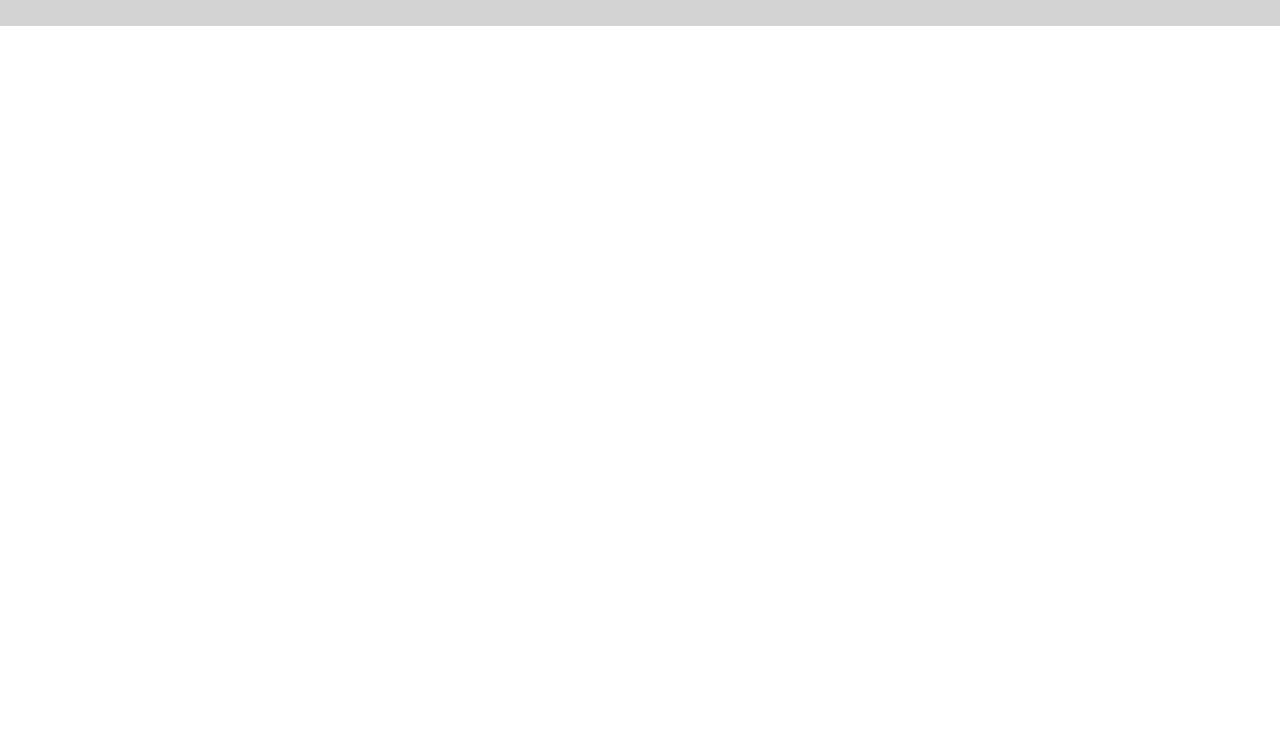
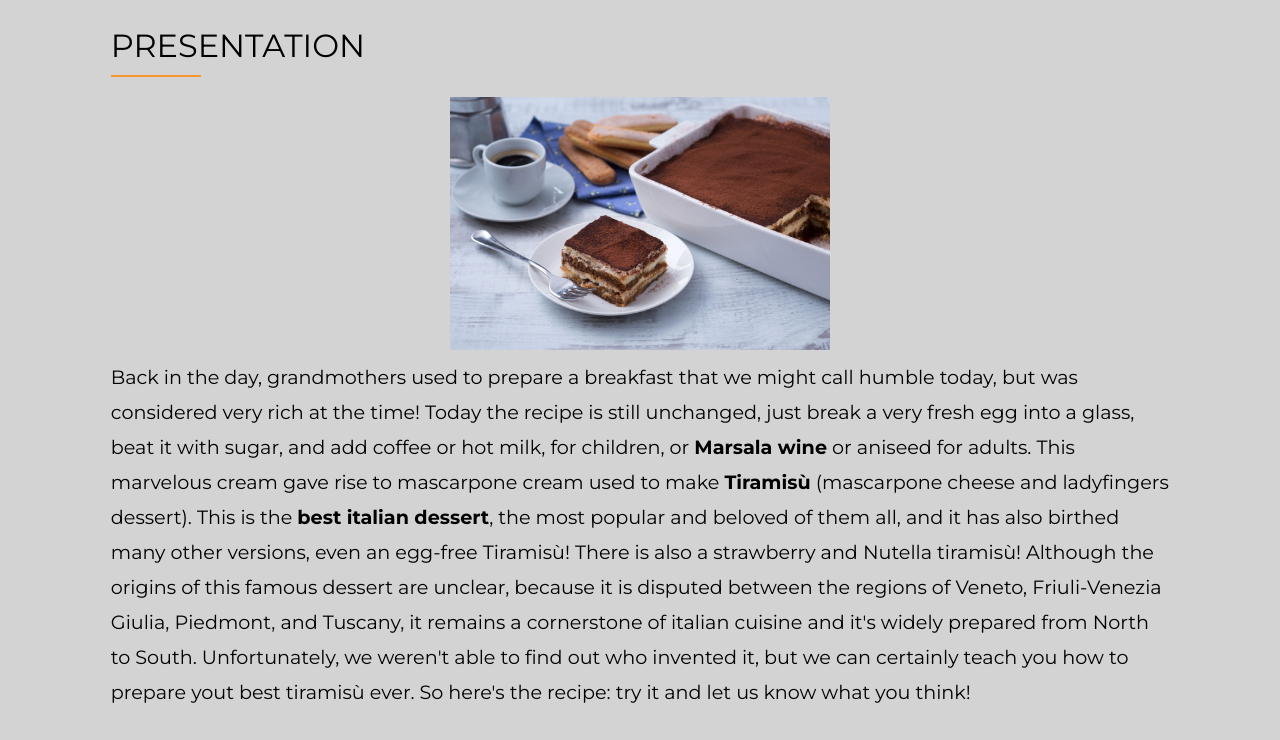
Before and after one commit to fabioadelfio/htmlcss-responsive-layout, a plain HTML site: page index.html in a window 1280 px wide. Shown: the part 969-1709 px from the top of the page. Before the commit the page ends 995 px from the top, so only its background shows below. Drawn offline with Linux system fonts and the light colour scheme; a web font is replaced by a local one.

Commit message:
add description

```diff
--- a/css/style.css
+++ b/css/style.css
@@ -31,8 +31,8 @@ ul {
     max-width: 1100px;
     margin-left: auto;
     margin-right: auto;
-    padding-left: 1rem;
-    padding-right: 1rem;
+    padding-left: 1.3rem;
+    padding-right: 1.3rem;
 }
 
 .row {
@@ -121,6 +121,8 @@ ul {
     background-color: lightgray;
 }
 
+/* TOP MAIN */
+
 .top-main {
     padding: 20px 0;
     display: flex;
@@ -137,6 +139,8 @@ ul {
     font-size: 2rem;
     font-weight: bold;
 }
+
+/* CARD */
 
 .card {
     background-color: white;
@@ -168,6 +172,8 @@ ul {
     gap: 1rem;
 }
 
+/* SOCIAL */
+
 .social {
     padding: 30px 0;
     font-size: 18px;
@@ -184,3 +190,33 @@ ul {
     border-radius: 30px;
     padding: 10px 15px;
 }
+
+/* DESCRIPTION */
+
+.description .title-description {
+    font-size: 2rem;
+    padding-bottom: 10px;
+}
+
+.description .separator {
+    width: 90px;
+    padding: 1px;
+    background-color: #F7972E;
+}
+
+.description .description-content {
+    display: flex;
+    flex-direction: column;
+    align-items: center;
+    padding: 20px 0;
+}
+
+.description .description-content img {
+    width: 380px;
+}
+
+.description .description-content p {
+    padding: 10px 0;
+    font-size: 1.2rem;
+    line-height: 35px;
+}
--- a/index.html
+++ b/index.html
@@ -46,10 +46,14 @@
 
         <div class="container">
 
+            <!-- Top Main -->
+
             <section class="top-main">
                 <div class="category">DOLCI E DESSERT</div>
                 <div class="title-content">Tiramisù</div>
             </section>
+
+            <!-- Card -->
 
             <section class="card">
                 <div class="video-card">
@@ -69,6 +73,8 @@
                 </div>
             </section>
 
+            <!-- Social -->
+
             <section class="social">
                 <div class="icon"><i class="fa-brands fa-facebook"></i> <span>FACEBOOK</span></div>
                 <div class="icon"><i class="fa-brands fa-twitter"></i> <span>TWITTER</span></div>
@@ -77,11 +83,21 @@
                 <div class="icon"><i class="fa-brands fa-youtube"></i> <span>YOUTUBE</span></div>
             </section>
 
+            <!-- Description -->
 
-            <section class=""></section>
+            <section class="description">
+                <div class="title-description">PRESENTATION</div>
+                <div class="separator"></div>
+                <div class="description-content clearfix">
+                    <img src="./img/tiramisu.jpg" alt="tiramisù">
+                    <p>Back in the day, grandmothers used to prepare a breakfast that we might call humble today, but was considered very rich at the time! Today the recipe is still unchanged, just break a very fresh egg into a glass, beat it with sugar, and add coffee or hot milk, for children, or <strong>Marsala wine</strong> or aniseed for adults. This marvelous cream gave rise to mascarpone cream used to make <strong>Tiramisù</strong> (mascarpone cheese and ladyfingers dessert). This is the <strong>best italian dessert</strong>, the most popular and beloved of them all, and it has also birthed many other versions, even an egg-free Tiramisù! There is also a strawberry and Nutella tiramisù! Although the origins of this famous dessert are unclear, because it is disputed between the regions of Veneto, Friuli-Venezia Giulia, Piedmont, and Tuscany, it remains a cornerstone of italian cuisine and it's widely prepared from North to South. Unfortunately, we weren't able to find out who invented it, but we can certainly teach you how to prepare yout best tiramisù ever. So here's the recipe: try it and let us know what you think!</p>
+                </div>
+            </section>
+
         </div>
+    </main>
 
-    </main>
+    <footer></footer>
 
 </body>
 </html>
```
